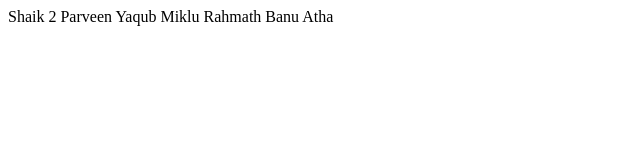
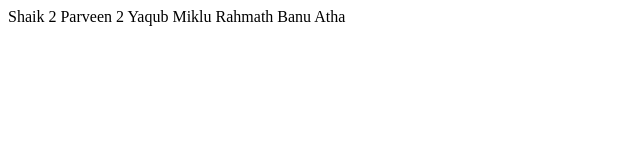
Before and after one commit to shaikmdar/githubtest, a plain HTML site: page index.html in a window 1280 px wide. Shown: the full height of the page, 0-640 px from the left. Drawn offline with Linux system fonts and the light colour scheme.

Commit message:
changed parveen to parveen2

```diff
--- a/index.html
+++ b/index.html
@@ -3,7 +3,7 @@
     </head>
     <body>
         Shaik 2
-        Parveen
+        Parveen 2
         Yaqub
         Miklu
         Rahmath
```
